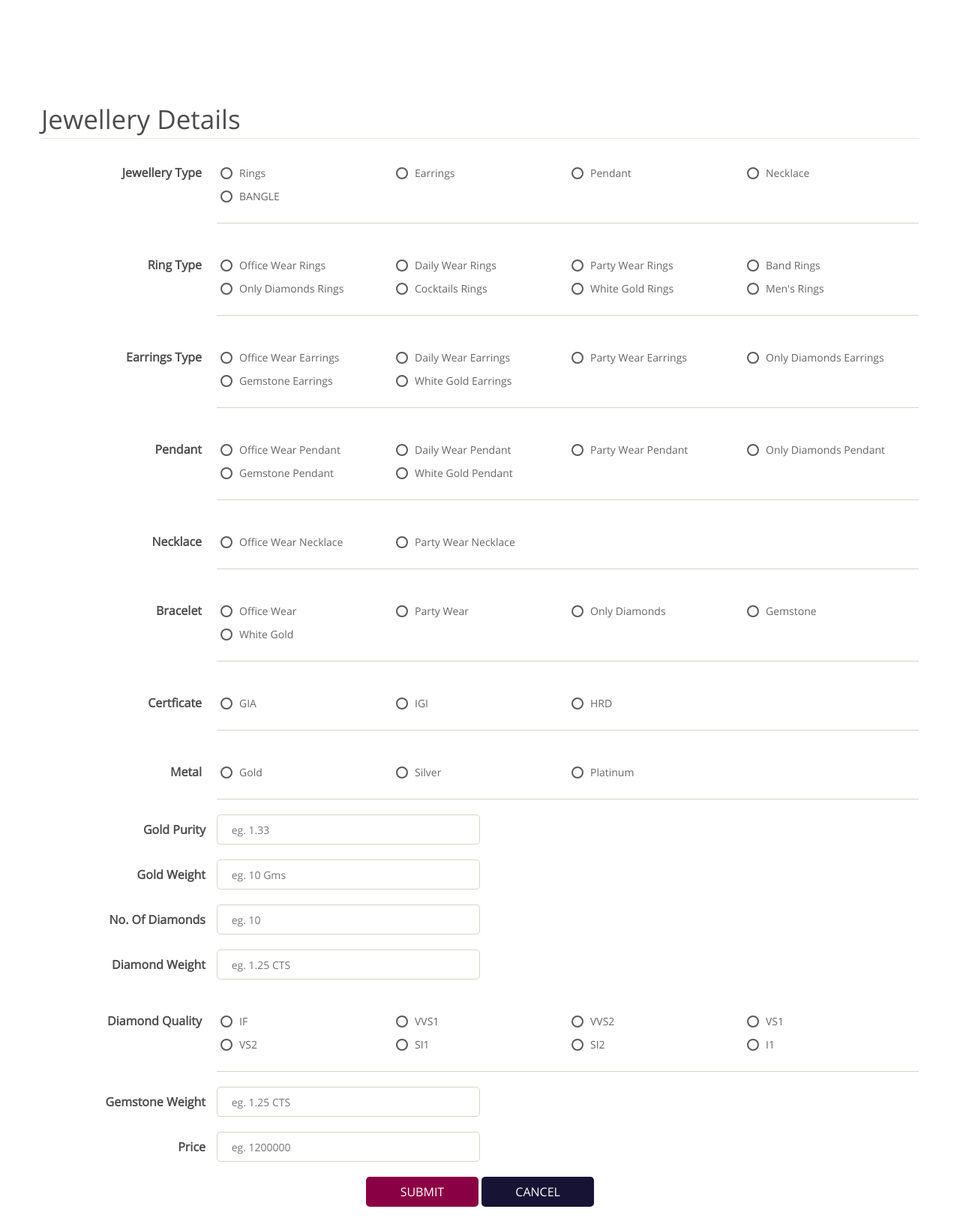
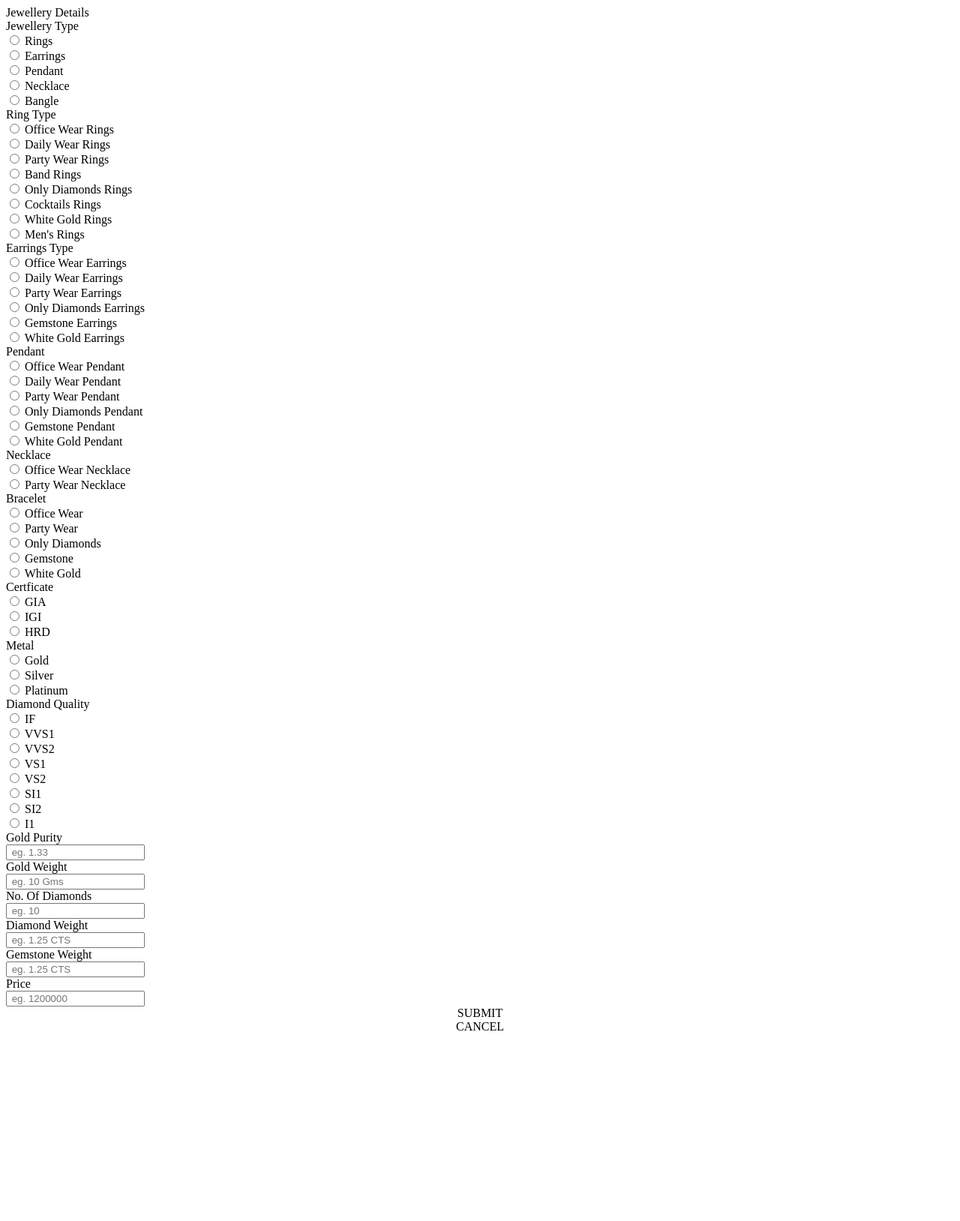
Before and after one commit to chandrika-patil-xelp/iftosi, a PHP site: page /iftosi/template/jewelleryForm.html in a window 1280 px wide. Shown: the whole page at 75% size. After the commit the page ends 1374 px from the top, so only its background shows below. Run offline with PHP 8.4, Linux system fonts and the light colour scheme.

Commit message:
Added backHead.html Udated UI for forms

```diff
--- a/template/jewelleryForm.html
+++ b/template/jewelleryForm.html
@@ -1,13 +1,4 @@
-<!DOCTYPE html>
-<html>
-    <head>
-        <title>Jewellery Form</title>
-        <meta charset="UTF-8">
-        <meta name="viewport" content="width=device-width, initial-scale=1, maximum-scale=1">
-        <link rel='stylesheet' type="text/css" href='tools/css/backend.css'>
-        <script type="text/javascript" src='tools/js//cms/lib/jquery.js'></script>
-        <script type="text/javascript" src='tools/js/cms/Common.js'></script>
-    </head>
+<?php include 'backHead.html'?>
     <body>
         <div class="container">
              <?php include 'backheader.html';?>
@@ -15,7 +6,7 @@
                 <div class="wrapperMax">
                     <div class="formContainer fmOpenR">
                         <div class="formTitle fLeft ">Jewellery Details</div>
-                        <div class="divCon  fLeft fmOpenR">
+                        <div class="divCon  fLeft fmOpenR jw5">
                             <div  class="titleDiv txtCap fLeft">Jewellery Type</div>
                             <div class='radioCont fLeft'>
                                 <div class="checkDiv fLeft Round">
@@ -36,7 +27,7 @@
                                 </div>
                                 <div class="checkDiv fLeft Round">
                                     <input type="radio" class="filled-in" id="bangle" name="type">
-                                    <label for="bangle">BANGLE</label>
+                                    <label for="bangle">Bangle</label>
                                 </div>
                             </div>
                         </div>
@@ -161,7 +152,7 @@
                                 </div>
                             </div>
                         </div>
-                        <div class="divCon  fLeft fmOpenR">
+                        <div class="divCon  fLeft fmOpenR jw5">
                             <div  class="titleDiv txtCap fLeft">Bracelet</div>
                             <div class='radioCont fLeft'>
                                 <div class="checkDiv fLeft">
@@ -194,7 +185,7 @@
                                 </div>
                             </div>
                         </div>
-                        <div class="divCon  fLeft">
+                        <div class="divCon  fLeft jw3">
                             <div  class="titleDiv txtCap fLeft">Certficate</div>
                             <div class='radioCont fLeft'>
                                 <div class="checkDiv fLeft">
@@ -211,7 +202,7 @@
                                 </div>
                             </div>
                         </div>
-                        <div class="divCon  fLeft">
+                        <div class="divCon  fLeft jw3">
                             <div  class="titleDiv txtCap fLeft">Metal</div>
                             <div class='radioCont fLeft'>
                                 <div class="checkDiv fLeft">
@@ -228,23 +219,7 @@
                                 </div>
                             </div>
                         </div>
-                        <div class="divCon2  fLeft">
-                            <div  class="titleDiv txtCap fLeft">Gold Purity</div>
-                            <input name="gold_purity" type="text" placeholder=" eg. 1.33" class="txtInput fLeft fmOpenR font14 c666">
-                        </div>
-                        <div class="divCon2  fLeft">
-                            <div  class="titleDiv txtCap fLeft">Gold Weight</div>
-                            <input name="gold_weight" type="text" placeholder=" eg. 10 Gms" class="txtInput fLeft fmOpenR font14 c666">
-                        </div>
-                        <div class="divCon2  fLeft">
-                            <div  class="titleDiv txtCap fLeft">No. Of Diamonds</div>
-                            <input name="no_diamonds" type="text" placeholder=" eg. 10" class="txtInput fLeft fmOpenR font14 c666">
-                        </div>
-                        <div class="divCon2  fLeft">
-                            <div  class="titleDiv txtCap fLeft">Diamond Weight</div>
-                            <input name="diamonds_weight" type="text" placeholder=" eg. 1.25 CTS" class="txtInput fLeft fmOpenR font14 c666">
-                        </div>
-                        <div class="divCon  fLeft">
+                        <div class="divCon  fLeft jw3">
                             <div  class="titleDiv txtCap fLeft">Diamond Quality</div>
                             <div class='radioCont fLeft'>
                                 <div class="checkDiv fLeft">
@@ -282,6 +257,23 @@
                             </div>
                         </div>
                         <div class="divCon2  fLeft">
+                            <div  class="titleDiv txtCap fLeft">Gold Purity</div>
+                            <input name="gold_purity" type="text" placeholder=" eg. 1.33" class="txtInput fLeft fmOpenR font14 c666">
+                        </div>
+                        <div class="divCon2  fLeft">
+                            <div  class="titleDiv txtCap fLeft">Gold Weight</div>
+                            <input name="gold_weight" type="text" placeholder=" eg. 10 Gms" class="txtInput fLeft fmOpenR font14 c666">
+                        </div>
+                        <div class="divCon2  fLeft">
+                            <div  class="titleDiv txtCap fLeft">No. Of Diamonds</div>
+                            <input name="no_diamonds" type="text" placeholder=" eg. 10" class="txtInput fLeft fmOpenR font14 c666">
+                        </div>
+                        <div class="divCon2  fLeft">
+                            <div  class="titleDiv txtCap fLeft">Diamond Weight</div>
+                            <input name="diamonds_weight" type="text" placeholder=" eg. 1.25 CTS" class="txtInput fLeft fmOpenR font14 c666">
+                        </div>
+
+                        <div class="divCon2  fLeft">
                             <div  class="titleDiv txtCap fLeft">Gemstone Weight</div>
                             <input name="gemstone_weight" type="text" placeholder=" eg. 1.25 CTS" class="txtInput fLeft fmOpenR font14 c666">
                         </div>
@@ -291,8 +283,8 @@
                         </div>
                         <div class="btnCont fLeft">
                             <center>
-                                <div class="submitBtn fmOpenR">SUBMIT</div>
-                                <div class="cancelBtn fmOpenR">CANCEL</div>
+                                <div class="submitBtn fmOpenR ripplelink poR">SUBMIT</div>
+                                <div class="cancelBtn fmOpenR ripplelink poR">CANCEL</div>
                             </center>
                         </div>
                     </div>
--- a/tools/css/backend.css
+++ b/tools/css/backend.css
@@ -47,34 +47,21 @@ a{text-decoration: none;}
 .poR{position: relative}
 .bNone{border:none!important;}
 .txtCap {text-transform: capitalize;}
-.container{width:100%;height:auto;background: #fff;padding-bottom: 0;padding-top: 120px;}
+.container{width:100%;height:auto;background: #fff;padding-bottom: 20px;padding-top:60px;}
 .wrapper{width:100%;height:auto;}
 .wrapperMax{width:100%;max-width: 1200px;height:100%;margin: auto;}
-.formContainer{width:100%;height: auto;padding:15px;display: inline-block;}
+.formContainer{width:100%;height: auto;padding:0px;display: inline-block;}
 .formTitle{width:100%;height: 50px;border-bottom: 1px solid #ebebde;font-size: 35px;color:#4d4d4d;margin-bottom: 10px;}
 
 /*Contents*/
-.header {width: 100%;height: 100px;background: #fff;line-height: 100px;position: fixed;top: 0;z-index: 99;box-shadow: 0 0 35px 0px rgba(0,0,0,0.2);padding: 32px 0;}
-.compNo {width: auto;height: 36px;line-height: 36px;background: #8A0044;color: #fff;padding: 0 15px;border-radius: 5px;margin: 0 0 10px;}
+.header {width: 100%;height: 50px;background: #8A0044;line-height: 70px;position: fixed;top: 0;z-index: 99;padding: 10px 0;}
+.header .wrapperMax{}
+
+.compNo {width: auto;height: 36px;line-height: 36px;background: #8A0044;color: #fff;padding: 0 15px;border-radius: 5px;}
 .signInUpTab {width: auto;height: 36px;line-height: 36px;padding-left: 25px;margin: 0 20px 0 15px;background: url(../img/common/lock.svg)no-repeat;background-position: left 3px;background-size: auto 100%;cursor: pointer;}
-.logo {
-    width: 170px;
-    height: 60px;
-    background: #8A0044 url(../img/common/logo.svg)no-repeat;
-    background-size: auto 60%;
-    background-position: 10px center;
-    position: absolute;
-    left: 0;
-    right: 0;
-    margin: auto;
-    top: 30px;
-    z-index: 100;
-    border-radius: 5px;
-    font-size: 30px;
-    color: #fff;
-    line-height: 60px;
-    padding-left: 60px;
-}
+.logoText {width: auto;height: 100%;background: url(../img/common/logo.svg)no-repeat;background-size: auto 100%;background-position: 10px center;font-size: 30px;color: #fff;line-height: 30px;padding-left: 50px;}
+.headRight{width: auto;height: 100%;}
+
 
 .divCon {width: 100%;height: auto;margin-bottom: 20px;}
 .divCon2 {width: 50%;margin-right: 50%;height: auto;margin-bottom: 20px;}
@@ -82,7 +69,7 @@ a{text-decoration: none;}
 .txtInput {width: 80%;height: 40px;padding: 0 15px;outline: none;outline-style: none;border: 1px solid #ccc;border-radius: 5px;background: #fff;}
 .divCon2 .titleDiv {width: 40%;height: auto;line-height: 20px;text-align: right;padding: 0 15px;margin: 10px 0;color:#4d4d4d}
 .divCon2 .txtInput {width: 60%;height: 40px;padding: 0 15px;outline: none;outline-style: none;border: 1px solid #d4d4c8;border-radius: 5px;background: #fff;}
-.radioCont {width: 80%;height: auto;border-bottom: 1px solid #d4d4c8;padding: 20px 0px 20px 0;border-radius: 0px;}
+.radioCont {width: 80%;height: auto;border-bottom: 1px solid #d4d4c8;padding: 19px 0px 20px 0;border-radius: 0px;}
 .checkDiv {width: 25%;height: 25px;margin: 3px 0;padding-right: 20px;}
 
 .mInputDiv{width:60%;}
@@ -102,8 +89,18 @@ a{text-decoration: none;}
 [type="radio"]:disabled:not(:checked) + label:hover:before {border-color: rgba(0, 0, 0, 0.26); }
 
 .btnCont{width:100%;height: 40px;}
-.submitBtn{width:150px;height: 40px;line-height: 40px;text-align: center;display: inline-block;padding: 0;background: #8A0044;color:#fff;border-radius: 5px;cursor: pointer;}
-.cancelBtn{width:150px;height: 40px;line-height: 40px;text-align: center;display: inline-block;padding: 0;background: #171334;color:#fff;border-radius: 5px;cursor: pointer;}
+.submitBtn{width:150px;height: 40px;line-height: 40px;text-align: center;display: inline-block;padding: 0;background: #8A0044;color:#fff;border-radius: 5px;cursor: pointer;-webkit-appearance: none;-moz-user-select: none;-webkit-user-select: none;-ms-user-select: none;}
+.cancelBtn{width:150px;height: 40px;line-height: 40px;text-align: center;display: inline-block;padding: 0;background: #171334;color:#fff;border-radius: 5px;cursor: pointer;-webkit-appearance: none;-moz-user-select: none;-webkit-user-select: none;-ms-user-select: none;}
 
 
 /*Diamond Form*/
+.dAuto .checkDiv{width: auto;padding-right: 40px;}
+.d5 .checkDiv{width:20%!important}
+
+/*Jewellery Form*/
+.jw3 .checkDiv{width: auto;padding-right: 40px;}
+.jw5 .checkDiv{width:20%!important}
+
+
+
+/*Diamond Form*/
```
Also changed, not shown: template/backHead.html (added, +12 -0 lines), template/backheader.html (+3 -4 lines), template/bullionForm.html (+6 -15 lines), template/diamondForm.html (+9 -18 lines).
